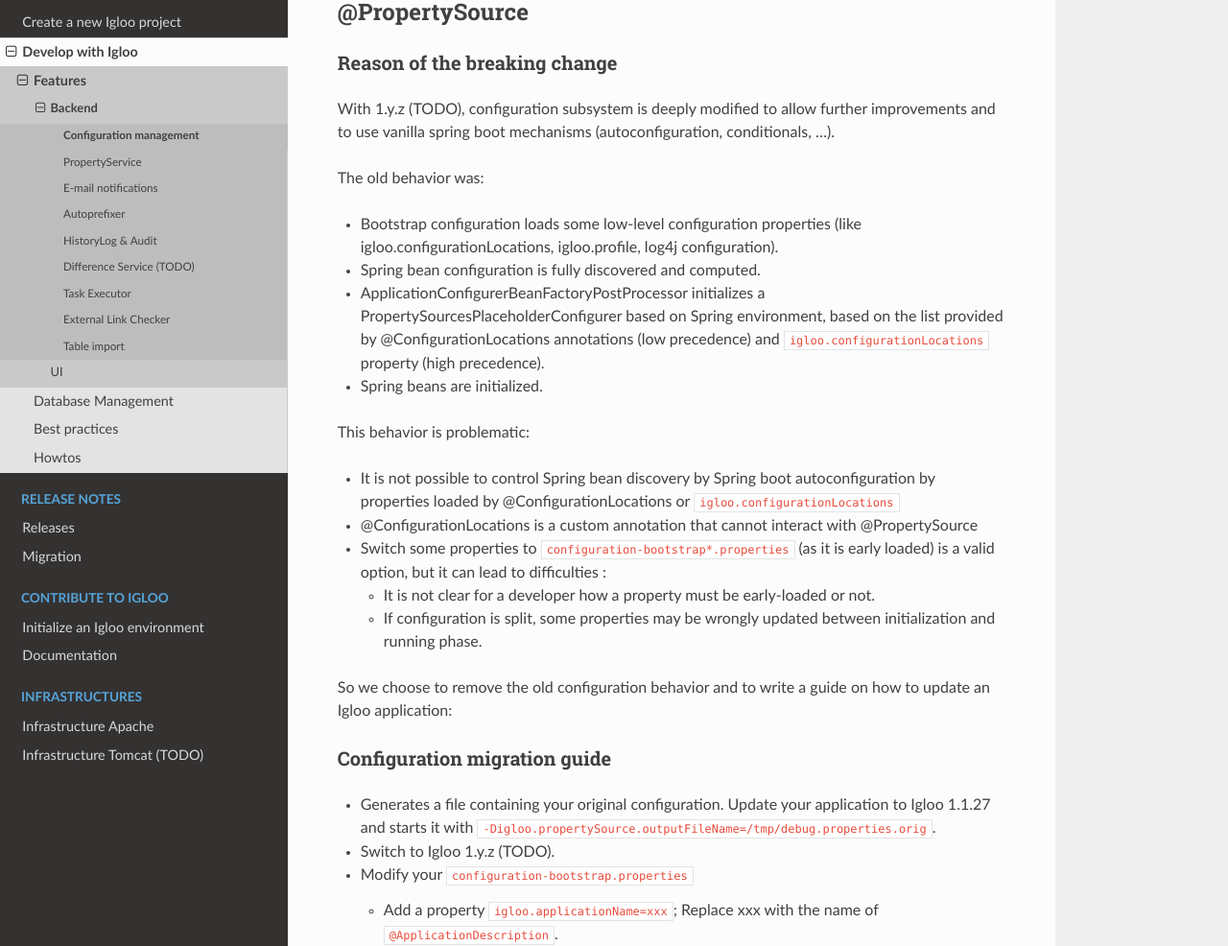
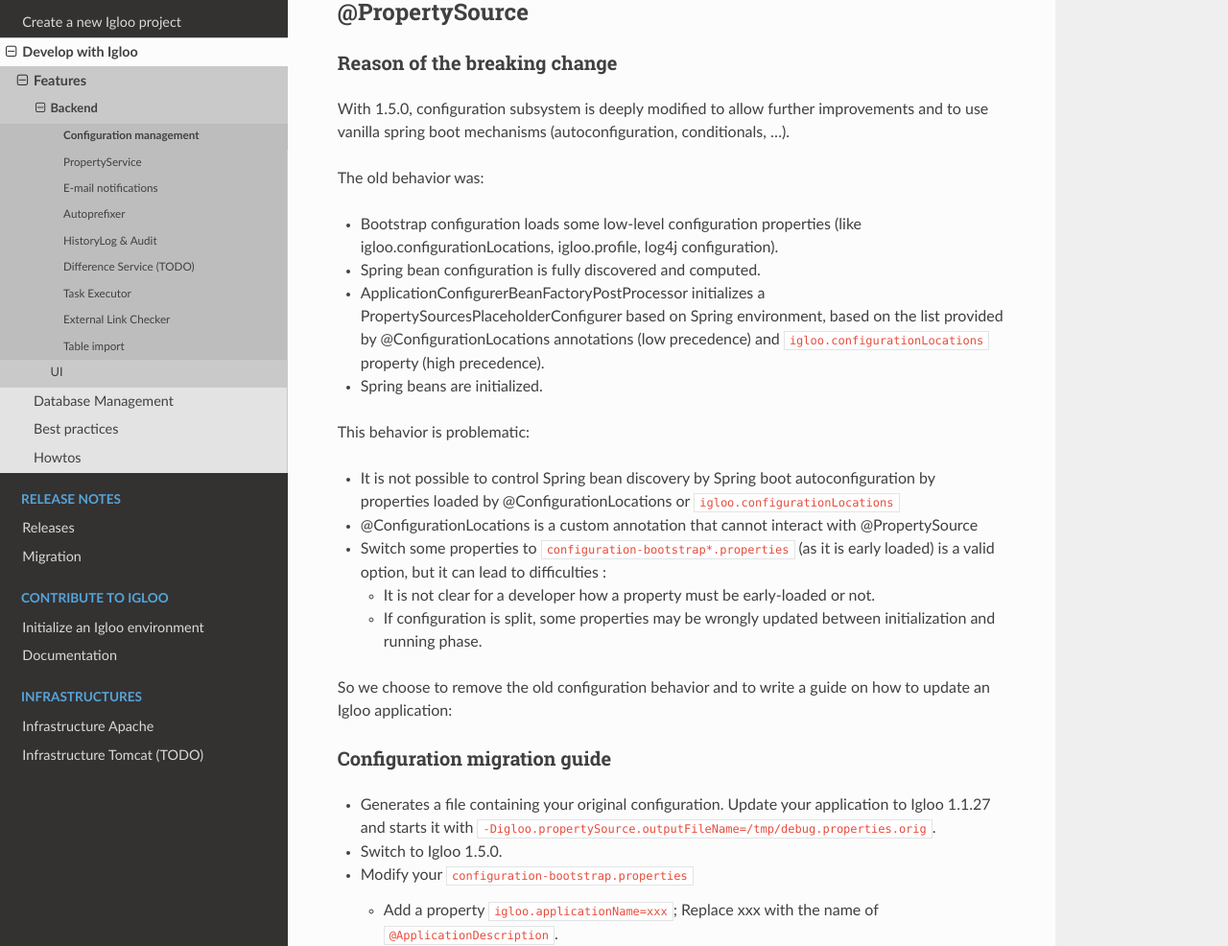
Before and after one commit to igloo-project/igloo-doc, a Sphinx documentation site: the page built from source/usage/features/configuration.rst, in a window 1280 px wide and 1400 px high, scrolled down 4901 px. Shown: the part 154-1140 px from the top of the window at 96% size. Built offline with Sphinx 7.4.7 and the Read the Docs theme 2.0.0, drawn with Linux system fonts in a browser that asks for light colours; some of the changed text lies outside the part shown.

Commit message:
1.5.0: update release notes

```diff
--- a/source/release-notes/releases.rst
+++ b/source/release-notes/releases.rst
@@ -2,10 +2,10 @@
 Releases
 ########
 
-.. _v1.y.z:
+.. _v1.5.0:
 
-1.5.0 (yyyy-mm-dd)
-###################
+1.5.0 (2020-01-06)
+##################
 
 Breaking changes and enhancements are introduced to allow usage of
 autoconfiguration and to prepare a future reorganization and splitting of
--- a/source/usage/features/configuration.rst
+++ b/source/usage/features/configuration.rst
@@ -140,7 +140,7 @@
 Configuration loading
 *********************
 
-From 1.y.z (TODO), Igloo uses a early loading for properties:
+From 1.5.0, Igloo uses a early loading for properties:
 
 * Igloo initializer (AbstractExtendedApplicationContextInitializer children
   classes):
@@ -227,7 +227,7 @@
 Reason of the breaking change
 *****************************
 
-With 1.y.z (TODO), configuration subsystem is deeply modified to allow further
+With 1.5.0, configuration subsystem is deeply modified to allow further
 improvements and to use vanilla spring boot mechanisms (autoconfiguration,
 conditionals, ...).
 
@@ -269,7 +269,7 @@
   application to Igloo 1.1.27 and starts it with
   ``-Digloo.propertySource.outputFileName=/tmp/debug.properties.orig``.
 
-* Switch to Igloo 1.y.z (TODO).
+* Switch to Igloo 1.5.0.
 * Modify your ``configuration-bootstrap.properties``
 
   * Add a property ``igloo.applicationName=xxx``; Replace xxx with the name
```
